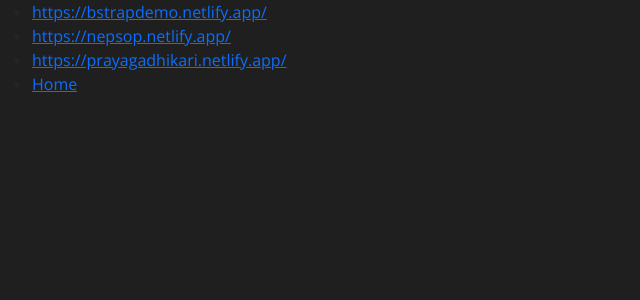
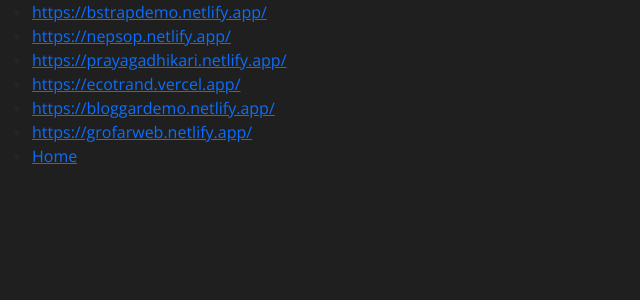
Before and after one commit to adhikariprayag/Prayag-Adhikari-Official-Site, a React (Vite) app: page /html/projects in a window 1280 px wide. Shown: the top 300 px of the page, without its empty margins (0-640 px from the left). Built offline with nearby package versions, Linux system fonts and the light colour scheme.

Commit message:
site additions

```diff
--- a/src/pages/Html.jsx
+++ b/src/pages/Html.jsx
@@ -7,6 +7,9 @@
             <li><a href="https://bstrapdemo.netlify.app/" target='_blank'>https://bstrapdemo.netlify.app/</a></li>
             <li><a href="https://nepsop.netlify.app/" target='_blank'>https://nepsop.netlify.app/</a></li>
             <li><a href="https://prayagadhikari.netlify.app/" target='_blank'>https://prayagadhikari.netlify.app/</a></li>
+            <li><a href="https://ecotrand.vercel.app/" target='_blank'>https://ecotrand.vercel.app/</a></li>
+            <li><a href="https://bloggardemo.netlify.app/" target='_blank'>https://bloggardemo.netlify.app/</a></li>
+            <li><a href="https://grofarweb.netlify.app/" target='_blank'>https://grofarweb.netlify.app/</a></li>
             <li><a href="/" >Home</a></li>
         </ul>
     </div>
```
